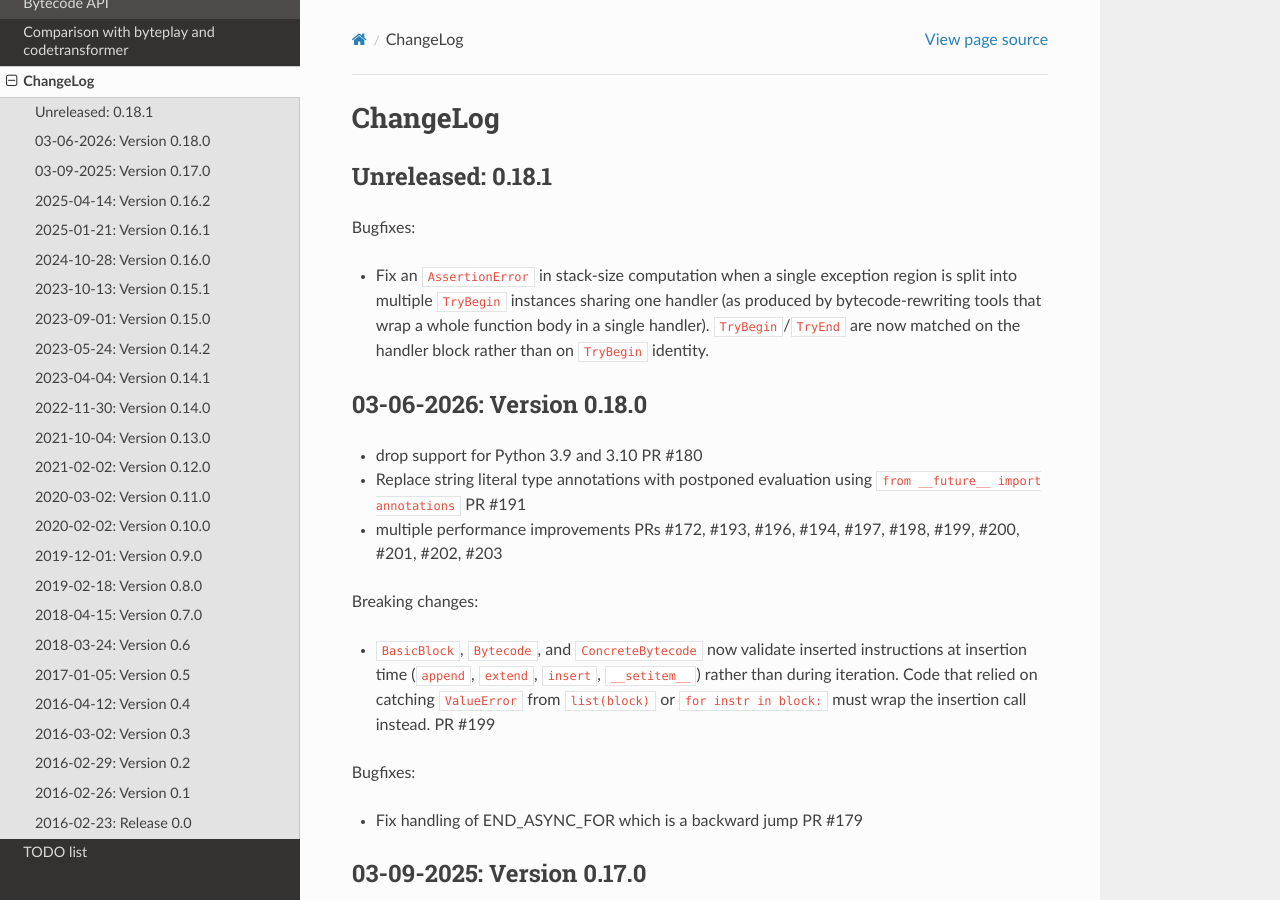
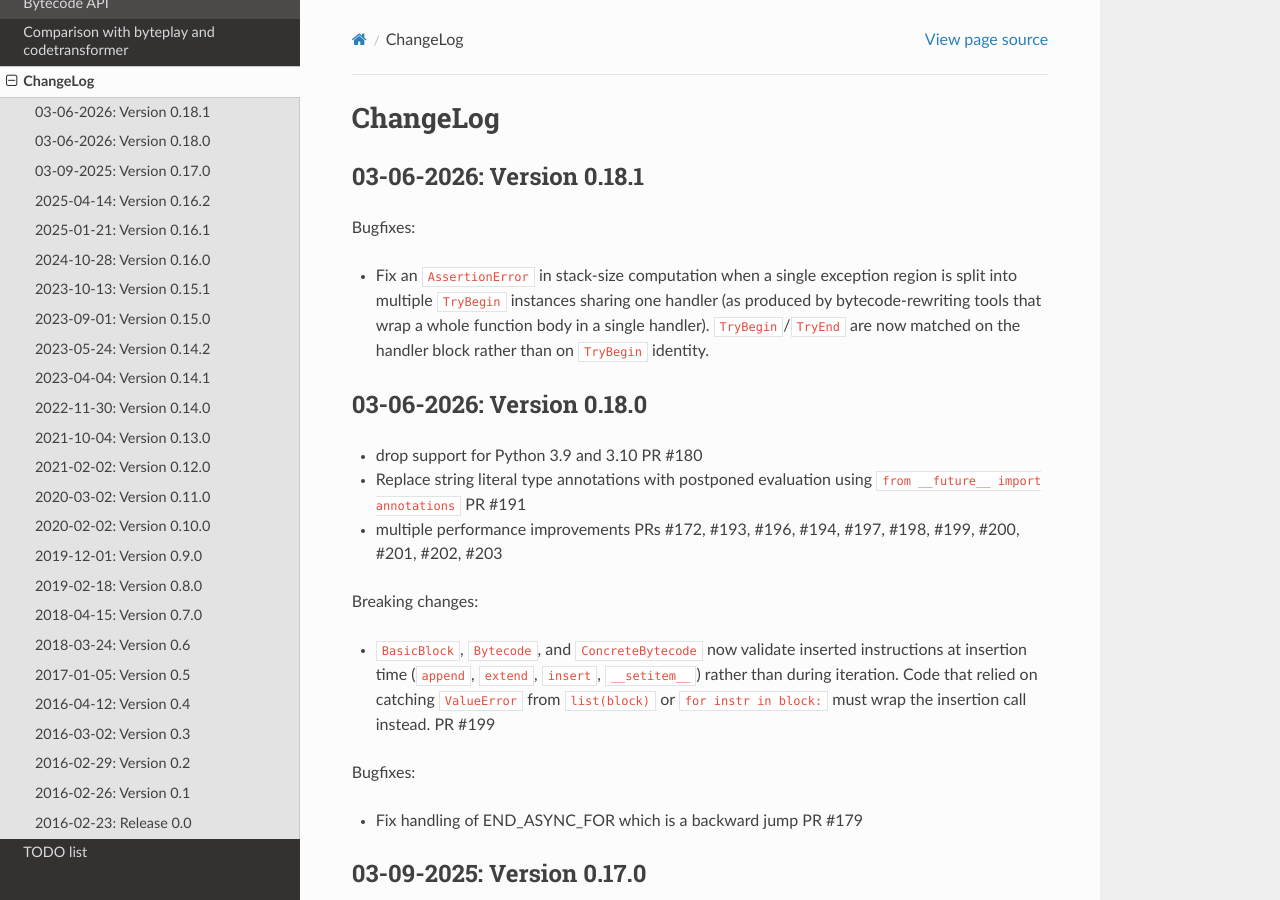
Before and after one commit to MatthieuDartiailh/bytecode, a Sphinx documentation site: the page built from doc/changelog.rst, in a window 1280 px wide and 900 px high. Built offline with Sphinx 7.4.7 and the Read the Docs theme 3.1.0, drawn with Linux system fonts in a browser that asks for light colours; the version number could not be read and is left out.

Commit message:
fix version in changelog

```diff
--- a/doc/changelog.rst
+++ b/doc/changelog.rst
@@ -1,8 +1,8 @@
 ChangeLog
 =========
 
-Unreleased: 0.18.1
-----------
+03-06-2026: Version 0.18.1
+--------------------------
 
 Bugfixes:
 
```
